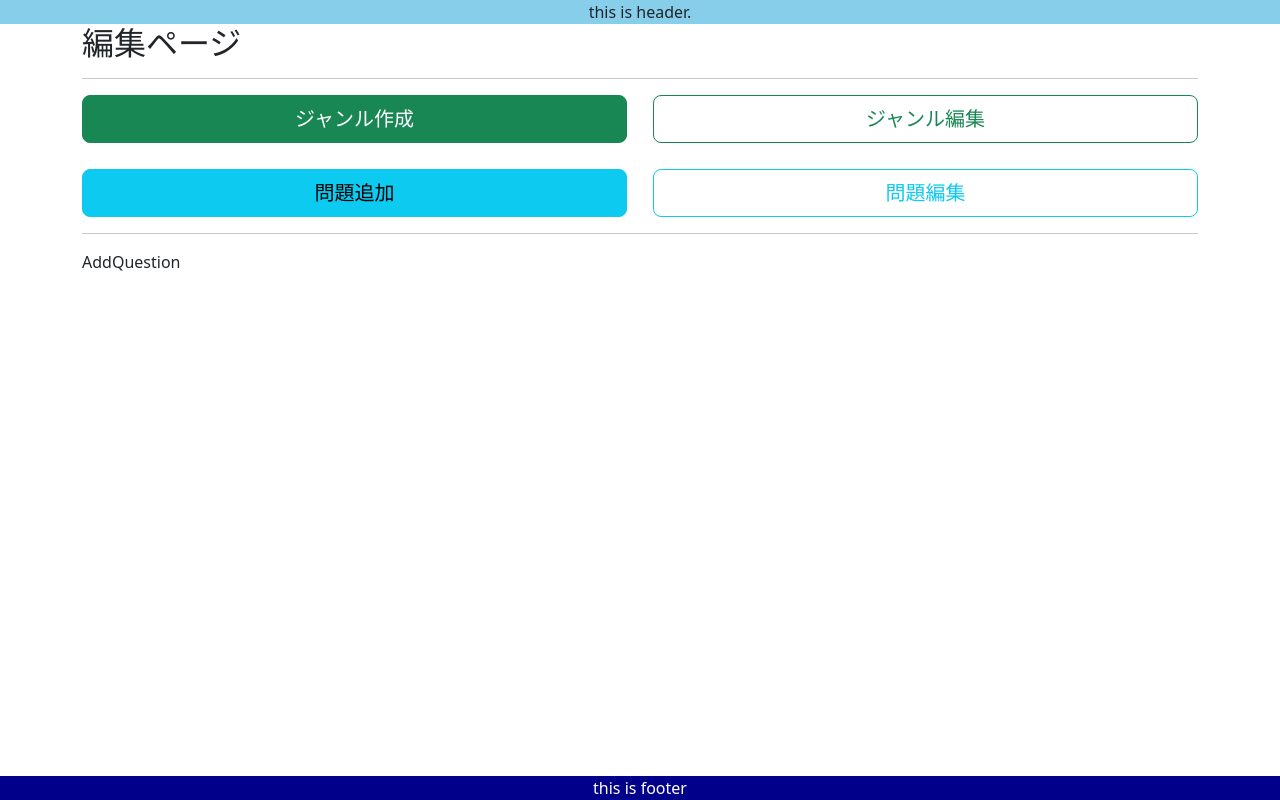
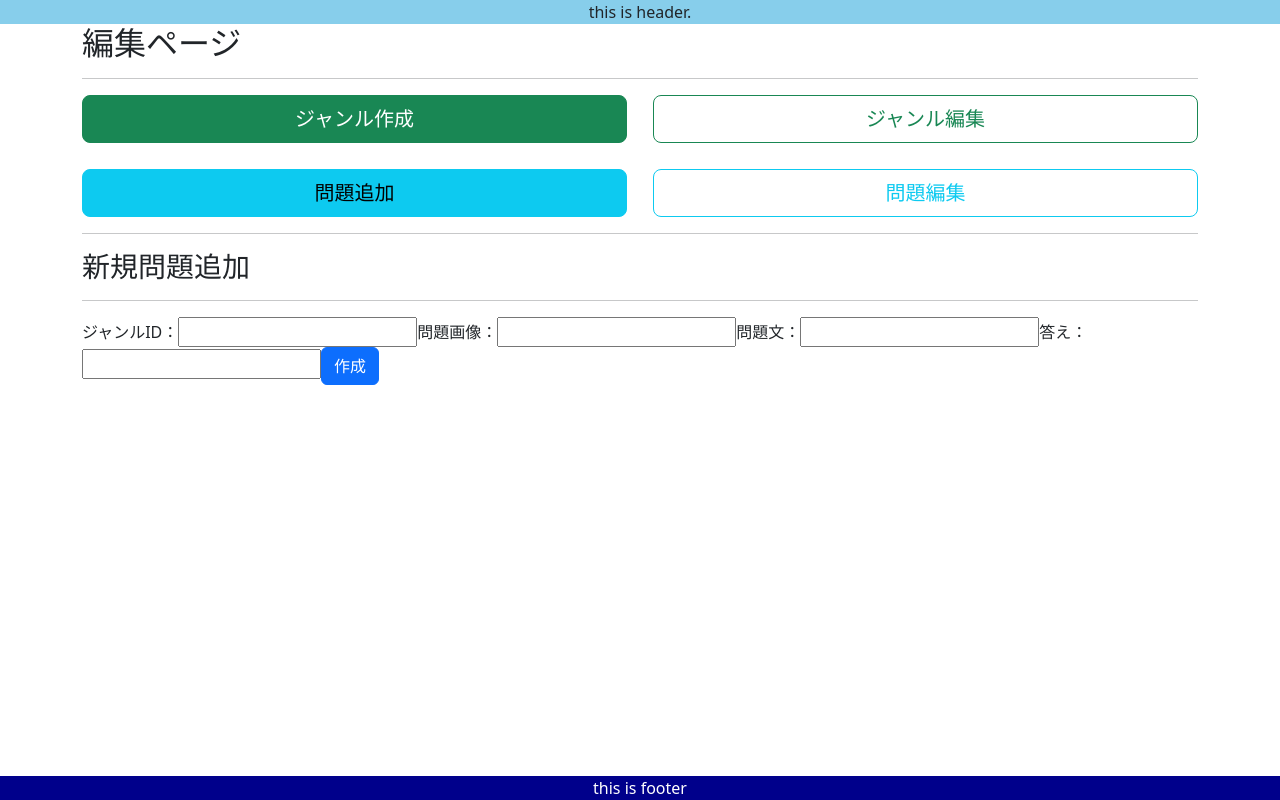
Before and after one commit to R-KB/sc, a React (Vite) app: page /Edit in a window 1280 px wide. Both pictures are taken after a click on the button "問題追加". Built offline with nearby package versions, Linux system fonts and the light colour scheme.

Commit message:
新規問題追加機能

```diff
--- a/src/component/AddQuestion.jsx
+++ b/src/component/AddQuestion.jsx
@@ -1,5 +1,52 @@
+import { useForm } from "react-hook-form";
+import useAddQuestion from "../hook/useAddQuestion";
+import { Alert, Button } from "react-bootstrap";
+
 export default function AddQuestion() {
+  const { apiError, isSaving, add } = useAddQuestion();
+  const {
+    register, handleSubmit, reset, formState: { errors, isSubmitted }
+  } = useForm({
+    defaultValues: { genreId: "", img: "", description: "", answer:"" }, mode: "onSubmit", reValidateMode: "onSubmit"
+  });
+
+  const inputGenreId = register("genreId", { required: true });
+  const inputImg = register("img", { required: false });
+  const inputDescription = register("description", { required: true });
+  const inputAnswer = register("answer", { required: true });
+
+  const submitHandler = async(data) => {
+    const success = await add(data);
+    if(success) {
+      console.log("登録完了");
+      reset();
+    }
+  };
   return (
-    <div>AddQuestion</div>
+    <>
+      <h3>新規問題追加</h3>
+      <hr />
+      {isSubmitted && Object.keys(errors).length > 0 && (<Alert variant="danger">入力してください</Alert>)}
+      {apiError && <Alert variant="danger">{apiError}</Alert>}
+
+    <form onSubmit={handleSubmit(submitHandler)}>
+        <label htmlFor="q_genreId">ジャンルID：</label>
+        <input type="number" id="q_genreId" name="q_genreId" {...inputGenreId} />
+
+        <label htmlFor="q_img">問題画像：</label>
+        <input type="text" id="q_img" name="q_img" {...inputImg} />
+
+        <label htmlFor="q_description">問題文：</label>
+        <input type="text" id="q_description" name="q_description" {...inputDescription} />
+
+        <label htmlFor="q_answer">答え：</label>
+        <input type="text" id="q_answer" name="q_answer" {...inputAnswer} />
+
+        <Button type="submit" disabled={isSaving}>作成</Button>
+    </form>
+
+
+
+    </>
   )
 }
--- a/src/hook/useAddGenre.js
+++ b/src/hook/useAddGenre.js
@@ -1,46 +1,25 @@
-// import { useMutation, useQueryClient } from "@tanstack/react-query"
+import { useMutation, useQueryClient } from "@tanstack/react-query"
 import { addGenre } from "../api/scApi";
-import { useState } from "react";
 
 export default function useAddGenre() {
-//     const queryClient = useQueryClient();
-//     const mutation = useMutation({
-//         mutationFn: (genre) => addGenre(genre),
-//         onSuccess: () => queryClient.invalidateQueries({ queryKey: ["genre"] })
-//     });
-//     const isSaving = mutation.isPending;
-//     const apiError = mutation.isError ? "登録できませんでした" : "";
+    const queryClient = useQueryClient();
+    const mutation = useMutation({
+        mutationFn: (genre) => addGenre(genre),
+        onSuccess: () => queryClient.invalidateQueries({ queryKey: ["genre"] })
+    });
+    const isSaving = mutation.isPending;
+    const apiError = mutation.isError ? "登録できませんでした" : "";
 
-//     const add = async(genre) => {
-//         try {
-//             await mutation.mutateAsync(genre);
-//             return true;
-//         } catch (e) {
-//             console.log(e);
-//             return false;
-//         }
-//     };
-
-//   return { apiError, isSaving, add }
-
-
- const [isSaving, setIsSaving] = useState(false);
- const [apiError, setApiError] = useState("");
- // 製品情報の追加処理。追加の成否を真偽値で返す
- const add = async (genre) => {
- setIsSaving(true);
- setApiError("");
+    const add = async(genre) => {
         try {
- await addGenre(genre);
+            await mutation.mutateAsync(genre);
             return true;
         } catch (e) {
             console.log(e);
- setApiError("登録に失敗しました");
             return false;
- } finally {
- setIsSaving(false);
         }
     };
- return { apiError, isSaving, add };
+
+    return { apiError, isSaving, add }
 
 }
--- /dev/null
+++ b/src/hook/useAddQuestion.js
@@ -0,0 +1,24 @@
+import { useMutation, useQueryClient } from "@tanstack/react-query";
+import { addQuestion } from "../api/scApi";
+
+export default function useAddQuestion() {
+    const queryClient = useQueryClient();
+    const mutation = useMutation({
+        mutationFn: (question) => addQuestion(question),
+        onSuccess: () => queryClient.invalidateQueries({ queryKey: ["question"] })
+    });
+    const isSaving = mutation.isPending;
+    const apiError = mutation.isError ? "登録できませんでした" : "";
+
+    const add = async(question) => {
+        try {
+            await mutation.mutateAsync(question);
+            return true;
+        } catch (e) {
+            console.log(e);
+            return false;
+        }
+    };
+
+    return { apiError, isSaving, add }
+}
```
Lines whose indentation alone changed are shown as unchanged.
